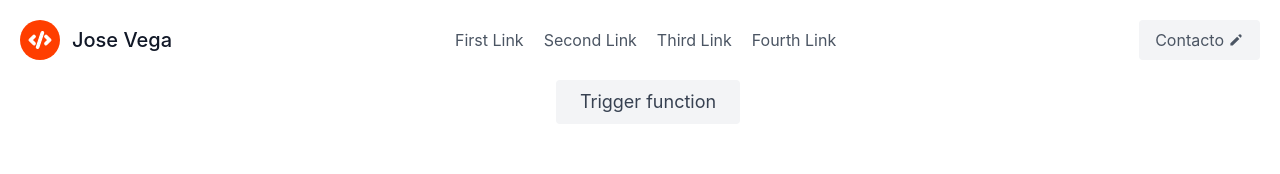
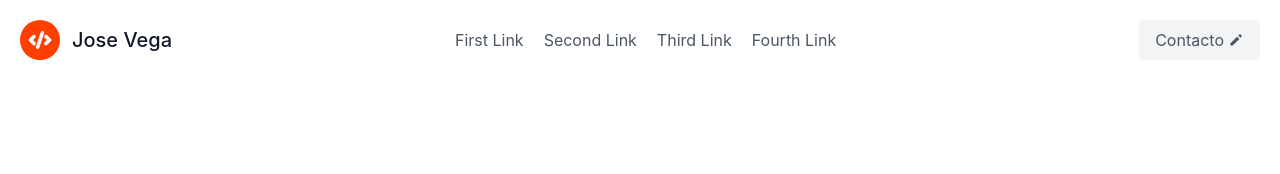
Before and after one commit to jocvegar/svelte-portfolio, a Svelte app: page / in a window 1280 px wide. Shown: the top 174 px of the page. Built offline with nearby package versions, Linux system fonts and the light colour scheme.

Commit message:
removes button

```diff
--- a/src/App.svelte
+++ b/src/App.svelte
@@ -40,12 +40,12 @@
 <section>
   <Nav />
   <main>
-    <button
+    <!-- <button
       on:click|preventDefault={test}
       class="ml-4 inline-flex text-gray-700 bg-gray-100 border-0 py-2 px-6 focus:outline-none hover:bg-gray-200 rounded text-lg"
     >
       Trigger function
-    </button>
+    </button> -->
     <section class="text-gray-600 body-font">
       <div
         class="container mx-auto flex px-5 py-20 md:flex-row flex-col items-center"
```
